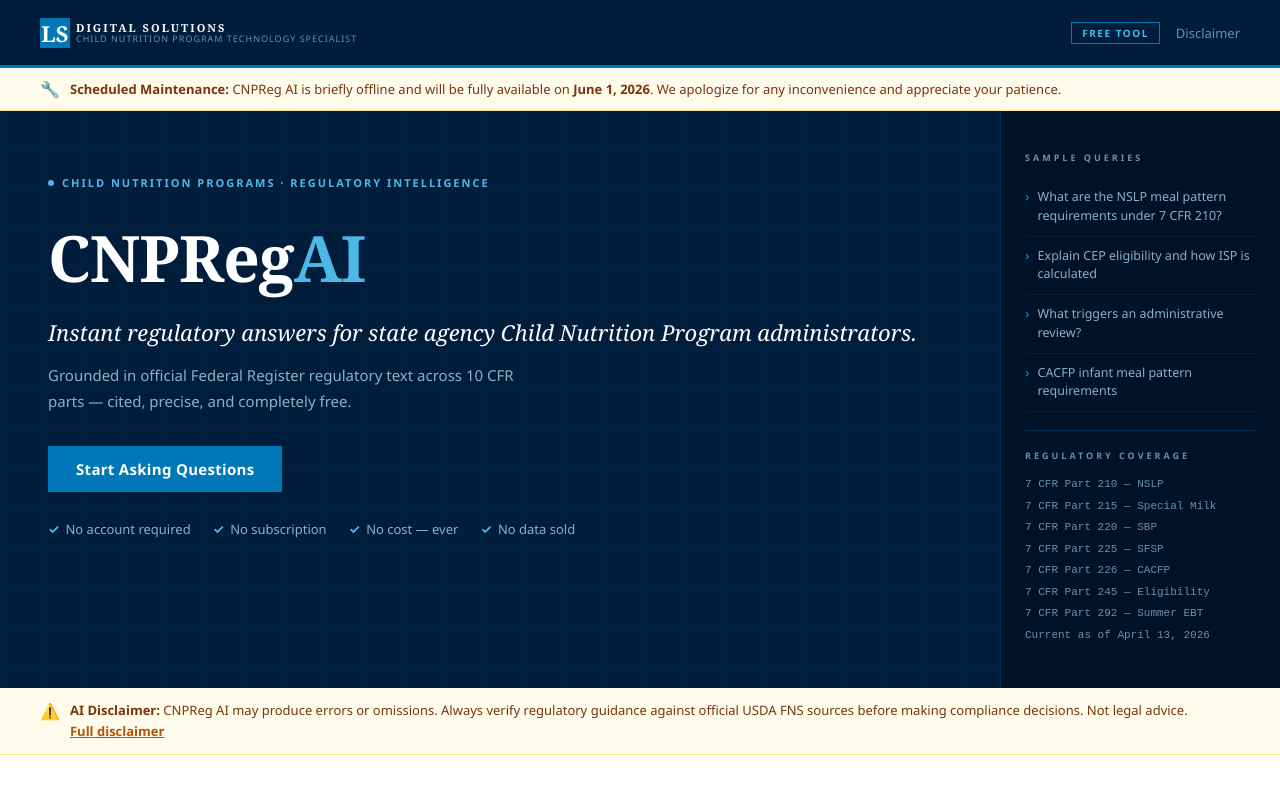
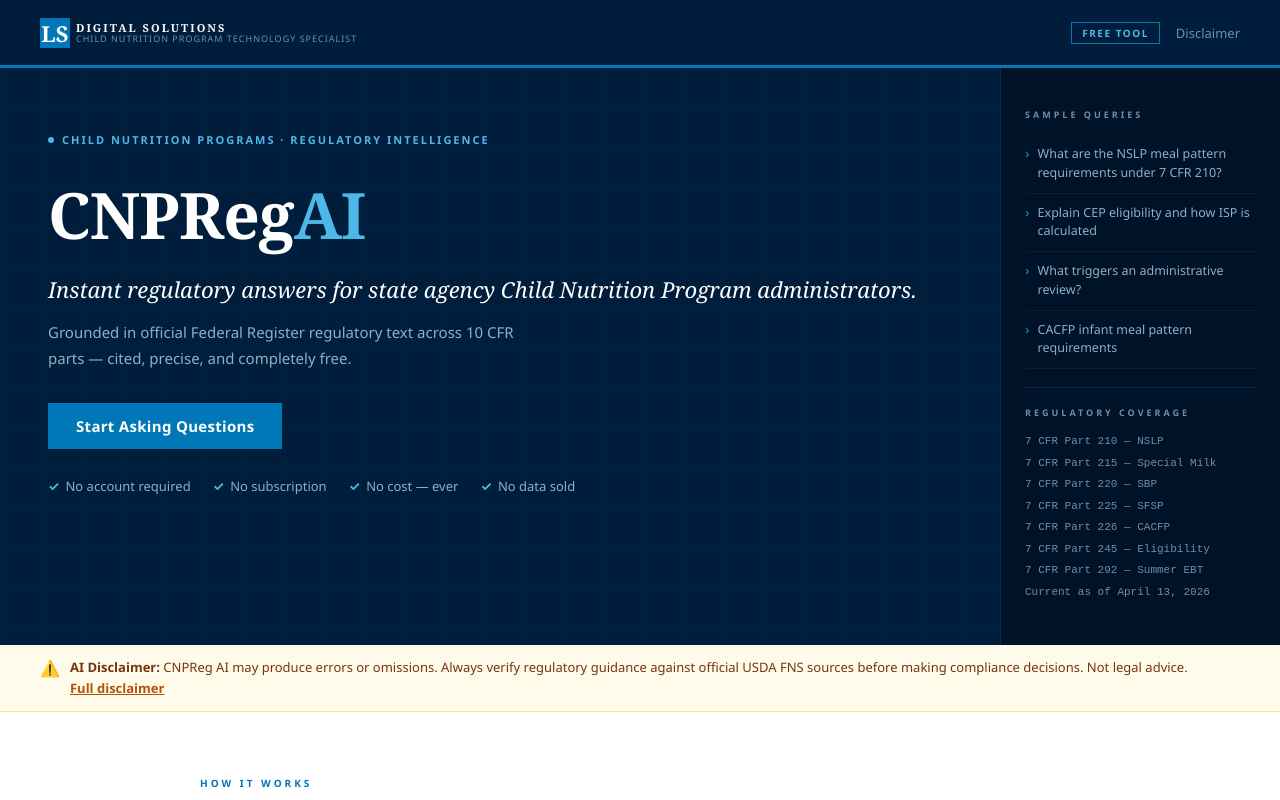
Before and after one commit to luciensouthard-LSDS/CNPReg-ai, a React (Vite) app: page / in a window 1280 px wide. Shown: the top 800 px of the page. Built offline with nearby package versions, Linux system fonts and the light colour scheme.

Commit message:
Update App.jsx

```diff
--- a/src/App.jsx
+++ b/src/App.jsx
@@ -220,13 +220,6 @@
           </div>
         </nav>
 
-        <div style={{ background: WB, borderBottom: "1px solid " + WBD, padding: "10px 40px", display: "flex", alignItems: "center", gap: 10 }}>
-          <span style={{ fontSize: 16, flexShrink: 0 }}>&#128295;</span>
-          <span style={{ fontSize: 13, color: "#78350f", lineHeight: 1.6 }}>
-            <strong>Scheduled Maintenance:</strong> CNPReg AI is briefly offline and will be fully available on <strong>June 1, 2026</strong>. We apologize for any inconvenience and appreciate your patience.
-          </span>
-        </div>
-
         <div style={S.hero}>
           <div style={S.heroGrid} />
           <div style={S.heroInner}>
@@ -373,19 +366,17 @@
                   <span style={{ fontFamily: "'Georgia',serif", fontSize: 36, fontWeight: 700, color: N }}>CNPReg</span>
                   <span style={{ fontFamily: "'Georgia',serif", fontSize: 36, fontWeight: 700, color: A }}>AI</span>
                 </div>
-                <div style={{ background: WB, border: "1px solid " + WBD, borderLeft: "4px solid " + WN, padding: "24px 28px", maxWidth: 480, textAlign: "left", margin: "0 auto" }}>
-                  <div style={{ fontSize: 20, marginBottom: 12 }}>&#128295;</div>
-                  <div style={{ fontFamily: "'Georgia',serif", fontSize: 17, color: "#78350f", marginBottom: 10, fontWeight: 700 }}>Scheduled Maintenance</div>
-                  <p style={{ fontSize: 14, color: "#78350f", lineHeight: 1.75, marginBottom: 14 }}>
-                    CNPReg AI is briefly offline for scheduled maintenance and will be fully available on <strong>June 1, 2026</strong>.
-                  </p>
-                  <p style={{ fontSize: 13, color: "#92400e", lineHeight: 1.7 }}>
-                    We apologize for any inconvenience. Please check back on June 1.
-                  </p>
+                <h2 style={{ fontFamily: "'Georgia',serif", fontSize: 20, color: N, marginBottom: 10 }}>What can I help you with?</h2>
+                <p style={{ fontSize: 14, color: TM, lineHeight: 1.7, marginBottom: 22 }}>Type any USDA Child Nutrition Program regulatory question. Answers are drawn directly from official Federal Register regulatory text, current as of April 2026.</p>
+                <div style={{ display: "flex", flexWrap: "wrap", gap: 8, justifyContent: "center", marginBottom: 24 }}>
+                  {SAMPLE_QS.map(q => (
+                    <button key={q} className="prompt-chip" onClick={() => sendMessage(q)} disabled={loading}>{q}</button>
+                  ))}
                 </div>
-                <p style={{ fontSize: 13, color: TL, marginTop: 20 }}>
-                  Questions? Contact <a href="mailto:info@lsdigitalsolutions.com" style={{ color: A }}>info@lsdigitalsolutions.com</a>
-                </p>
+                <div style={{ background: WB, border: "1px solid " + WBD, borderLeft: "4px solid " + WN, padding: "12px 16px", display: "flex", alignItems: "flex-start", gap: 8, textAlign: "left", maxWidth: 480, margin: "0 auto" }}>
+                  <span style={{ fontSize: 14, flexShrink: 0 }}>&#9888;</span>
+                  <span style={{ fontSize: 12, color: "#78350f", lineHeight: 1.6 }}>AI may make mistakes. Verify all guidance against official USDA FNS sources before making compliance decisions.</span>
+                </div>
               </div>
             )}
 
```
